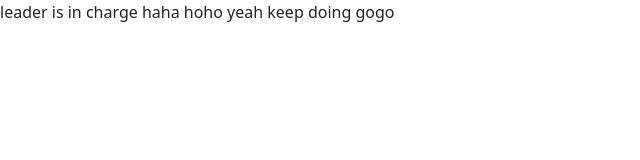
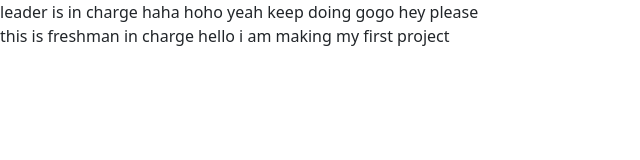
Before and after one commit to ChoonB/CP_test2, a plain HTML site: page index.html in a window 1280 px wide. Shown: the whole page, without its empty margins (0-640 px from the left). Drawn offline with nearby package versions, Linux system fonts and the light colour scheme; a web font is replaced by a local one.

Commit message:
third commit

```diff
--- a/index.html
+++ b/index.html
@@ -21,10 +21,13 @@
         yeah
         keep doing
         gogo
+        hey please
     </nav>
 
     <main>
-
+        this is freshman in charge
+        hello
+        i am making my first project
     </main>
     <footer>
 
```
